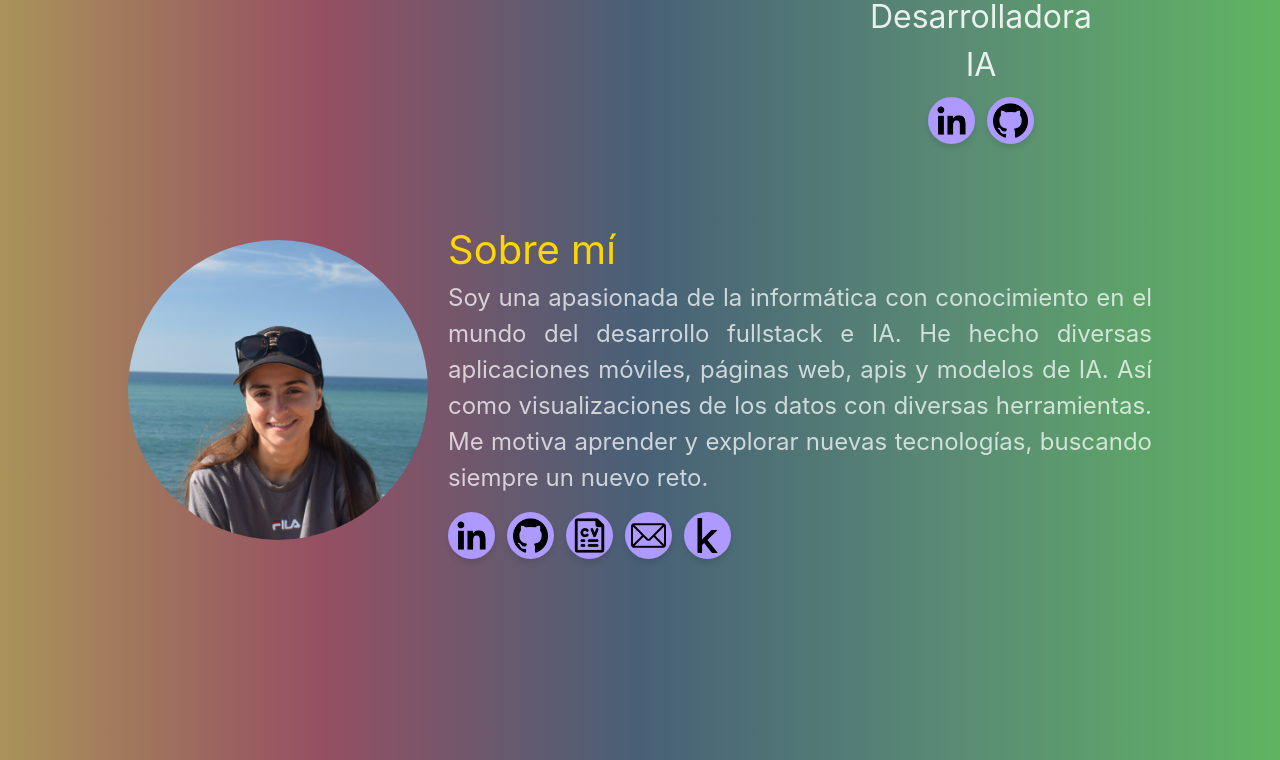
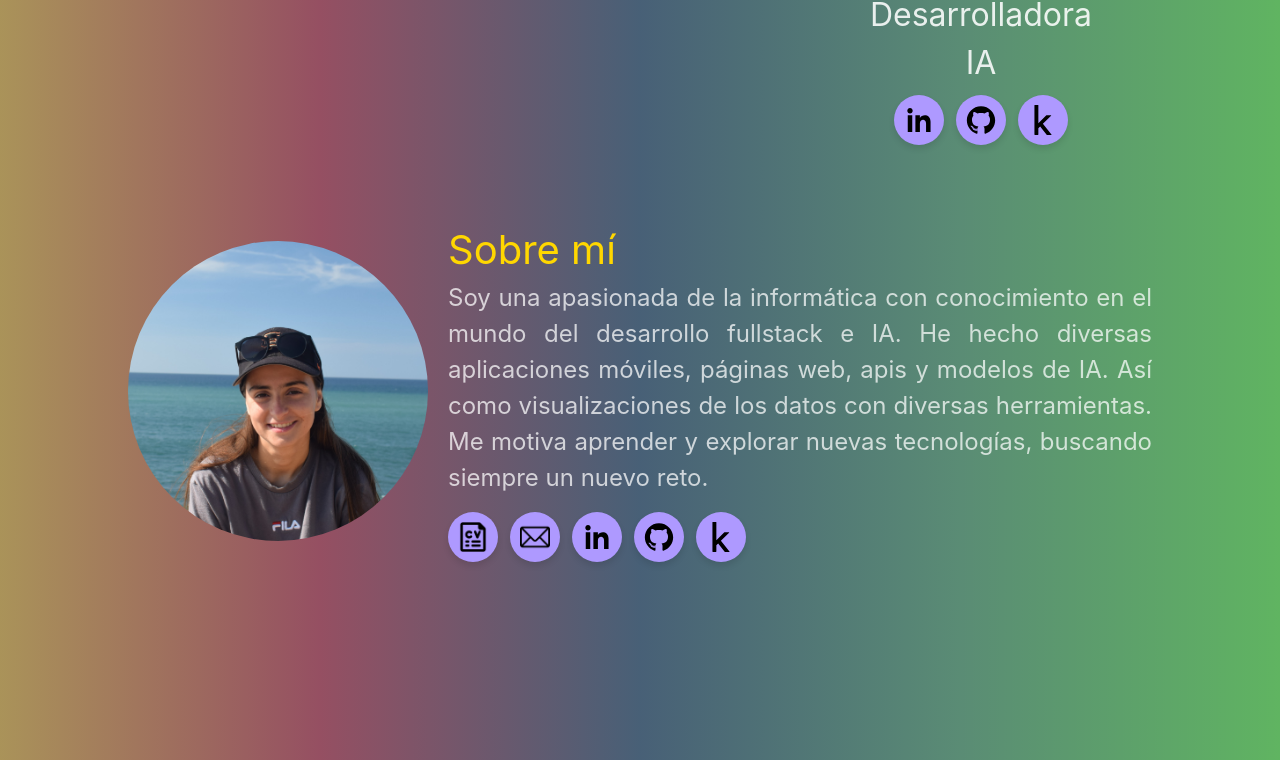
Before and after one commit to Lucosiar/PortfolioV2, a React (Vite) app: page / in a window 1280 px wide. Shown: the part 540-1300 px from the top of the page. Built offline with nearby package versions, Linux system fonts and the light colour scheme.

Commit message:
fix icons

```diff
--- a/src/App.css
+++ b/src/App.css
@@ -126,18 +126,25 @@
 .icon-container {
   background-color: #AE99FF;
   border-radius: 50%;
-  padding:6px;
-  display: inline-block;
+  padding: 10px;
+  display: flex;
+  align-items: center;
+  justify-content: center;
+  width: 50px;
+  height: 50px;
   box-shadow: 0 4px 6px rgba(0, 0, 0, 0.1);
   transition: transform 0.3s ease;
-
 }
 
 .icon-social {
-  display: block;
-  width: 35px;
-  height: 35px;
-  transition: transform 0.3s ease;
+  width: 100%;
+  height: 100%;
+}
+
+.icon-social svg {
+  width: 100%;
+  height: 100%;
+  fill: #833737;
 }
 
 .icon-social:hover {
--- a/src/App.jsx
+++ b/src/App.jsx
@@ -191,12 +191,6 @@
       <main>
 
         <div className="main-container">
-
-        {/**
-          <div className="chatbot">
-            <Chatbot />
-          </div>*/}
-
           <section id="home">
             <div className="first-section">
               <div className="first-section-left text-center">
@@ -208,29 +202,49 @@
                 <h1>{t("soy")}</h1>
                 <h3>{t("full_stack")}</h3>
                 <h3>{t("desarrollador_ia")}</h3>
-                <div>
+
                 <div className="flex space-x-3">
                   <div className="icon-container">
-                    <a href="https://www.linkedin.com/in/lucia-cosio-artime-c16012022/" target="_blank" rel="noopener noreferrer">
-                      <img
-                        src="/src/assets/img/rrss/linkedin1.png"
-                        alt="LinkedIn"
-                        className="icon-social"
-                      />
+                    <a
+                      href="https://www.linkedin.com/in/lucia-cosio-artime-c16012022/"
+                      target="_blank"
+                      rel="noopener noreferrer"
+                    >
+                    <svg width="800px" height="800px" viewBox="0 0 20 20" className="icon-social">
+                      <rect x="0" fill="none" width="20" height="20"/>
+                      <g>
+                        <path d="M2.5 18h3V6.9h-3V18zM4 2c-1 0-1.8.8-1.8 1.8S3 5.6 4 5.6s1.8-.8 1.8-1.8S5 2 4 2zm6.6 6.6V6.9h-3V18h3v-5.7c0-3.2 4.1-3.4 4.1 0V18h3v-6.8c0-5.4-5.7-5.2-7.1-2.6z"/>
+                      </g>
+                    </svg>
                     </a>
                   </div>
                   <div className="icon-container">
                     <a href="https://github.com/Lucosiar" target="_blank" rel="noopener noreferrer">
-                      <img
-                        src="/src/assets/img/rrss/github.png"
-                        alt="GitHub"
+                      <svg
+                        viewBox="0 0 128 128"
                         className="icon-social"
-                      />
+                        xmlns="http://www.w3.org/2000/svg"
+                      >
+                      <g fill="#000000">
+                        <path
+                          fillRule="evenodd"
+                          clipRule="evenodd"
+                          d="M64 5.103c-33.347 0-60.388 27.035-60.388 60.388 0 26.682 17.303 49.317 41.297 57.303 3.017.56 4.125-1.31 4.125-2.905 0-1.44-.056-6.197-.082-11.243-16.8 3.653-20.345-7.125-20.345-7.125-2.747-6.98-6.705-8.836-6.705-8.836-5.48-3.748.413-3.67.413-3.67 6.063.425 9.257 6.223 9.257 6.223 5.386 9.23 14.127 6.562 17.573 5.02.542-3.903 2.107-6.568 3.834-8.076-13.413-1.525-27.514-6.704-27.514-29.843 0-6.593 2.36-11.98 6.223-16.21-.628-1.52-2.695-7.662.584-15.98 0 0 5.07-1.623 16.61 6.19C53.7 35 58.867 34.327 64 34.304c5.13.023 10.3.694 15.127 2.033 11.526-7.813 16.59-6.19 16.59-6.19 3.287 8.317 1.22 14.46.593 15.98 3.872 4.23 6.215 9.617 6.215 16.21 0 23.194-14.127 28.3-27.574 29.796 2.167 1.874 4.097 5.55 4.097 11.183 0 8.08-.07 14.583-.07 16.572 0 1.607 1.088 3.49 4.148 2.897 23.98-7.994 41.263-30.622 41.263-57.294C124.388 32.14 97.35 5.104 64 5.104z"
+                        />
+                        <path d="M26.484 91.806c-.133.3-.605.39-1.035.185-.44-.196-.685-.605-.543-.906.13-.31.603-.395 1.04-.188.44.197.69.61.537.91zm2.446 2.729c-.287.267-.85.143-1.232-.28-.396-.42-.47-.983-.177-1.254.298-.266.844-.14 1.24.28.394.426.472.984.17 1.255zM31.312 98.012c-.37.258-.976.017-1.35-.52-.37-.538-.37-1.183.01-1.44.373-.258.97-.025 1.35.507.368.545.368 1.19-.01 1.452zm3.261 3.361c-.33.365-1.036.267-1.552-.23-.527-.487-.674-1.18-.343-1.544.336-.366 1.045-.264 1.564.23.527.486.686 1.18.333 1.543zm4.5 1.951c-.147.473-.825.688-1.51.486-.683-.207-1.13-.76-.99-1.238.14-.477.823-.7 1.512-.485.683.206 1.13.756.988 1.237zm4.943.361c.017.498-.563.91-1.28.92-.723.017-1.308-.387-1.315-.877 0-.503.568-.91 1.29-.924.717-.013 1.306.387 1.306.88zm4.598-.782c.086.485-.413.984-1.126 1.117-.7.13-1.35-.172-1.44-.653-.086-.498.422-.997 1.122-1.126.714-.123 1.354.17 1.444.663zm0 0"
+                        />
+                      </g>
+                      </svg>
+                    </a>
+                  </div>
+                  <div className="icon-container">
+                    <a href="https://www.kaggle.com/lucosiar" target="_blank" rel="noopener noreferrer">
+                    <svg viewBox="0 0 128 128" className="icon-social" xmlns="http://www.w3.org/2000/svg">
+                    <path fill="#000000" d="M100.402 127.243c-.126.501-.627.752-1.502.752H82.168c-1.007 0-1.876-.438-2.632-1.317L51.91 91.531l-7.706 7.33v27.258c0 1.255-.628 1.881-1.88 1.881h-12.97c-1.254 0-1.88-.626-1.88-1.88V1.876c0-1.25.625-1.877 1.88-1.877h12.97c1.253 0 1.882.628 1.882 1.876v76.501l33.08-33.457c.878-.875 1.755-1.315 2.631-1.315h17.295c.75 0 1.25.315 1.504.937.252.753.19 1.316-.19 1.693L63.561 80.062l36.465 45.3c.499.502.625 1.128.38 1.881"/>
+                  </svg>
                     </a>
                   </div>
                 </div>
-                </div>
-                {/*<h3>Ayudo a las startups a digitalizar y automatizar procesos.  </h3>*/}
               </div>
             </div>
           </section>
--- a/src/components/FooterComponent.jsx
+++ b/src/components/FooterComponent.jsx
@@ -28,31 +28,43 @@
           <div className="flex flex-col md:flex-row items-start gap-10 md:gap-12 w-full md:w-1/4 mt-8 md:mt-0 md:justify-end">
             <div className="resources-container">
               <div className="flex space-x-3">
-                  <div className="">
-                    <a href="https://www.linkedin.com/in/lucia-cosio-artime-c16012022/" target="_blank" rel="noopener noreferrer">
-                      <img
-                        src="/src/assets/img/rrss/linkedin1.png"
-                        alt="LinkedIn"
-                        className="icon-social"
-                      />
+                <div className="icon-container">
+                  <a
+                    href="https://www.linkedin.com/in/lucia-cosio-artime-c16012022/"
+                    target="_blank"
+                    rel="noopener noreferrer"
+                  >
+                  <svg width="800px" height="800px" viewBox="0 0 20 20" className="icon-social">
+                  <rect x="0" fill="none" width="20" height="20"/>
+                  <g>
+                    <path d="M2.5 18h3V6.9h-3V18zM4 2c-1 0-1.8.8-1.8 1.8S3 5.6 4 5.6s1.8-.8 1.8-1.8S5 2 4 2zm6.6 6.6V6.9h-3V18h3v-5.7c0-3.2 4.1-3.4 4.1 0V18h3v-6.8c0-5.4-5.7-5.2-7.1-2.6z"/>
+                  </g>
+                  </svg>
                   </a>
                 </div>
-                  <div className="">
+                <div className="icon-container">
                   <a href="https://github.com/Lucosiar" target="_blank" rel="noopener noreferrer">
-                      <img
-                        src="/src/assets/img/rrss/github.png"
-                        alt="GitHub"
+                    <svg
+                      viewBox="0 0 128 128"
                       className="icon-social"
+                      xmlns="http://www.w3.org/2000/svg"
+                    >
+                    <g fill="#000000">
+                    <path
+                      fillRule="evenodd"
+                      clipRule="evenodd"
+                      d="M64 5.103c-33.347 0-60.388 27.035-60.388 60.388 0 26.682 17.303 49.317 41.297 57.303 3.017.56 4.125-1.31 4.125-2.905 0-1.44-.056-6.197-.082-11.243-16.8 3.653-20.345-7.125-20.345-7.125-2.747-6.98-6.705-8.836-6.705-8.836-5.48-3.748.413-3.67.413-3.67 6.063.425 9.257 6.223 9.257 6.223 5.386 9.23 14.127 6.562 17.573 5.02.542-3.903 2.107-6.568 3.834-8.076-13.413-1.525-27.514-6.704-27.514-29.843 0-6.593 2.36-11.98 6.223-16.21-.628-1.52-2.695-7.662.584-15.98 0 0 5.07-1.623 16.61 6.19C53.7 35 58.867 34.327 64 34.304c5.13.023 10.3.694 15.127 2.033 11.526-7.813 16.59-6.19 16.59-6.19 3.287 8.317 1.22 14.46.593 15.98 3.872 4.23 6.215 9.617 6.215 16.21 0 23.194-14.127 28.3-27.574 29.796 2.167 1.874 4.097 5.55 4.097 11.183 0 8.08-.07 14.583-.07 16.572 0 1.607 1.088 3.49 4.148 2.897 23.98-7.994 41.263-30.622 41.263-57.294C124.388 32.14 97.35 5.104 64 5.104z"
                     />
+                    <path d="M26.484 91.806c-.133.3-.605.39-1.035.185-.44-.196-.685-.605-.543-.906.13-.31.603-.395 1.04-.188.44.197.69.61.537.91zm2.446 2.729c-.287.267-.85.143-1.232-.28-.396-.42-.47-.983-.177-1.254.298-.266.844-.14 1.24.28.394.426.472.984.17 1.255zM31.312 98.012c-.37.258-.976.017-1.35-.52-.37-.538-.37-1.183.01-1.44.373-.258.97-.025 1.35.507.368.545.368 1.19-.01 1.452zm3.261 3.361c-.33.365-1.036.267-1.552-.23-.527-.487-.674-1.18-.343-1.544.336-.366 1.045-.264 1.564.23.527.486.686 1.18.333 1.543zm4.5 1.951c-.147.473-.825.688-1.51.486-.683-.207-1.13-.76-.99-1.238.14-.477.823-.7 1.512-.485.683.206 1.13.756.988 1.237zm4.943.361c.017.498-.563.91-1.28.92-.723.017-1.308-.387-1.315-.877 0-.503.568-.91 1.29-.924.717-.013 1.306.387 1.306.88zm4.598-.782c.086.485-.413.984-1.126 1.117-.7.13-1.35-.172-1.44-.653-.086-.498.422-.997 1.122-1.126.714-.123 1.354.17 1.444.663zm0 0"
+                    />
+                    </g>
+                    </svg>
                   </a>
                 </div>
-                  <div className="">
+                <div className="icon-container">
                   <a href="https://www.kaggle.com/lucosiar" target="_blank" rel="noopener noreferrer">
-                      <svg viewBox="0 0 128 128" className="icon-social">
-                        <path
-                          fill="#000000"
-                          d="M100.402 127.243c-.126.501-.627.752-1.502.752H82.168c-1.007 0-1.876-.438-2.632-1.317L51.91 91.531l-7.706 7.33v27.258c0 1.255-.628 1.881-1.88 1.881h-12.97c-1.254 0-1.88-.626-1.88-1.88V1.876c0-1.25.625-1.877 1.88-1.877h12.97c1.253 0 1.882.628 1.882 1.876v76.501l33.08-33.457c.878-.875 1.755-1.315 2.631-1.315h17.295c.75 0 1.25.315 1.504.937.252.753.19 1.316-.19 1.693L63.561 80.062l36.465 45.3c.499.502.625 1.128.38 1.881"
-                        />
+                  <svg viewBox="0 0 128 128" className="icon-social" xmlns="http://www.w3.org/2000/svg">
+                  <path fill="#000000" d="M100.402 127.243c-.126.501-.627.752-1.502.752H82.168c-1.007 0-1.876-.438-2.632-1.317L51.91 91.531l-7.706 7.33v27.258c0 1.255-.628 1.881-1.88 1.881h-12.97c-1.254 0-1.88-.626-1.88-1.88V1.876c0-1.25.625-1.877 1.88-1.877h12.97c1.253 0 1.882.628 1.882 1.876v76.501l33.08-33.457c.878-.875 1.755-1.315 2.631-1.315h17.295c.75 0 1.25.315 1.504.937.252.753.19 1.316-.19 1.693L63.561 80.062l36.465 45.3c.499.502.625 1.128.38 1.881"/>
                   </svg>
                    </a>
                 </div>
--- a/src/components/TextAboutMe.jsx
+++ b/src/components/TextAboutMe.jsx
@@ -13,24 +13,6 @@
         <h2>{t("sobre_mi")}</h2>
         <p>{t("quien_soy")}</p>
         <div className="flex space-x-3 mt-4">
-                  <div className="icon-container">
-                    <a href="https://www.linkedin.com/in/lucia-cosio-artime-c16012022/" target="_blank" rel="noopener noreferrer">
-                      <img
-                        src="/src/assets/img/rrss/linkedin1.png"
-                        alt="LinkedIn"
-                        className="icon-social"
-                      />
-                    </a>
-                  </div>
-                  <div className="icon-container">
-                    <a href="https://github.com/Lucosiar" target="_blank" rel="noopener noreferrer">
-                      <img
-                        src="/src/assets/img/rrss/github.png"
-                        alt="GitHub"
-                        className="icon-social"
-                      />
-                    </a>
-                  </div>
           <div className="icon-container">
             <a href="/src/assets/CV/LuciaCosioCV.pdf" download="CV_Lucia_Cosio">
               <img
@@ -49,15 +31,47 @@
               />
             </a>
           </div>
+          <div className="flex space-x-3">
+            <div className="icon-container">
+              <a
+                href="https://www.linkedin.com/in/lucia-cosio-artime-c16012022/"
+                target="_blank"
+                rel="noopener noreferrer"
+              >
+              <svg width="800px" height="800px" viewBox="0 0 20 20" className="icon-social">
+                <rect x="0" fill="none" width="20" height="20"/>
+                <g>
+                  <path d="M2.5 18h3V6.9h-3V18zM4 2c-1 0-1.8.8-1.8 1.8S3 5.6 4 5.6s1.8-.8 1.8-1.8S5 2 4 2zm6.6 6.6V6.9h-3V18h3v-5.7c0-3.2 4.1-3.4 4.1 0V18h3v-6.8c0-5.4-5.7-5.2-7.1-2.6z"/>
+                </g>
+              </svg>
+              </a>
+            </div>
+            <div className="icon-container">
+              <a href="https://github.com/Lucosiar" target="_blank" rel="noopener noreferrer">
+                <svg
+                  viewBox="0 0 128 128"
+                  className="icon-social"
+                  xmlns="http://www.w3.org/2000/svg"
+                >
+                <g fill="#000000">
+                <path
+                  fillRule="evenodd"
+                  clipRule="evenodd"
+                  d="M64 5.103c-33.347 0-60.388 27.035-60.388 60.388 0 26.682 17.303 49.317 41.297 57.303 3.017.56 4.125-1.31 4.125-2.905 0-1.44-.056-6.197-.082-11.243-16.8 3.653-20.345-7.125-20.345-7.125-2.747-6.98-6.705-8.836-6.705-8.836-5.48-3.748.413-3.67.413-3.67 6.063.425 9.257 6.223 9.257 6.223 5.386 9.23 14.127 6.562 17.573 5.02.542-3.903 2.107-6.568 3.834-8.076-13.413-1.525-27.514-6.704-27.514-29.843 0-6.593 2.36-11.98 6.223-16.21-.628-1.52-2.695-7.662.584-15.98 0 0 5.07-1.623 16.61 6.19C53.7 35 58.867 34.327 64 34.304c5.13.023 10.3.694 15.127 2.033 11.526-7.813 16.59-6.19 16.59-6.19 3.287 8.317 1.22 14.46.593 15.98 3.872 4.23 6.215 9.617 6.215 16.21 0 23.194-14.127 28.3-27.574 29.796 2.167 1.874 4.097 5.55 4.097 11.183 0 8.08-.07 14.583-.07 16.572 0 1.607 1.088 3.49 4.148 2.897 23.98-7.994 41.263-30.622 41.263-57.294C124.388 32.14 97.35 5.104 64 5.104z"
+                  />
+                  <path d="M26.484 91.806c-.133.3-.605.39-1.035.185-.44-.196-.685-.605-.543-.906.13-.31.603-.395 1.04-.188.44.197.69.61.537.91zm2.446 2.729c-.287.267-.85.143-1.232-.28-.396-.42-.47-.983-.177-1.254.298-.266.844-.14 1.24.28.394.426.472.984.17 1.255zM31.312 98.012c-.37.258-.976.017-1.35-.52-.37-.538-.37-1.183.01-1.44.373-.258.97-.025 1.35.507.368.545.368 1.19-.01 1.452zm3.261 3.361c-.33.365-1.036.267-1.552-.23-.527-.487-.674-1.18-.343-1.544.336-.366 1.045-.264 1.564.23.527.486.686 1.18.333 1.543zm4.5 1.951c-.147.473-.825.688-1.51.486-.683-.207-1.13-.76-.99-1.238.14-.477.823-.7 1.512-.485.683.206 1.13.756.988 1.237zm4.943.361c.017.498-.563.91-1.28.92-.723.017-1.308-.387-1.315-.877 0-.503.568-.91 1.29-.924.717-.013 1.306.387 1.306.88zm4.598-.782c.086.485-.413.984-1.126 1.117-.7.13-1.35-.172-1.44-.653-.086-.498.422-.997 1.122-1.126.714-.123 1.354.17 1.444.663zm0 0"
+                  />
+                </g>
+                </svg>
+              </a>
+            </div>
             <div className="icon-container">
               <a href="https://www.kaggle.com/lucosiar" target="_blank" rel="noopener noreferrer">
-                      <svg viewBox="0 0 128 128" className="icon-social">
-                        <path
-                          fill="#000000"
-                          d="M100.402 127.243c-.126.501-.627.752-1.502.752H82.168c-1.007 0-1.876-.438-2.632-1.317L51.91 91.531l-7.706 7.33v27.258c0 1.255-.628 1.881-1.88 1.881h-12.97c-1.254 0-1.88-.626-1.88-1.88V1.876c0-1.25.625-1.877 1.88-1.877h12.97c1.253 0 1.882.628 1.882 1.876v76.501l33.08-33.457c.878-.875 1.755-1.315 2.631-1.315h17.295c.75 0 1.25.315 1.504.937.252.753.19 1.316-.19 1.693L63.561 80.062l36.465 45.3c.499.502.625 1.128.38 1.881"
-                        />
+              <svg viewBox="0 0 128 128" className="icon-social" xmlns="http://www.w3.org/2000/svg">
+                <path fill="#000000" d="M100.402 127.243c-.126.501-.627.752-1.502.752H82.168c-1.007 0-1.876-.438-2.632-1.317L51.91 91.531l-7.706 7.33v27.258c0 1.255-.628 1.881-1.88 1.881h-12.97c-1.254 0-1.88-.626-1.88-1.88V1.876c0-1.25.625-1.877 1.88-1.877h12.97c1.253 0 1.882.628 1.882 1.876v76.501l33.08-33.457c.878-.875 1.755-1.315 2.631-1.315h17.295c.75 0 1.25.315 1.504.937.252.753.19 1.316-.19 1.693L63.561 80.062l36.465 45.3c.499.502.625 1.128.38 1.881"/>
               </svg>
               </a>
+            </div>
           </div>
         </div>
       </div>
```
Lines whose indentation alone changed are shown as unchanged.
